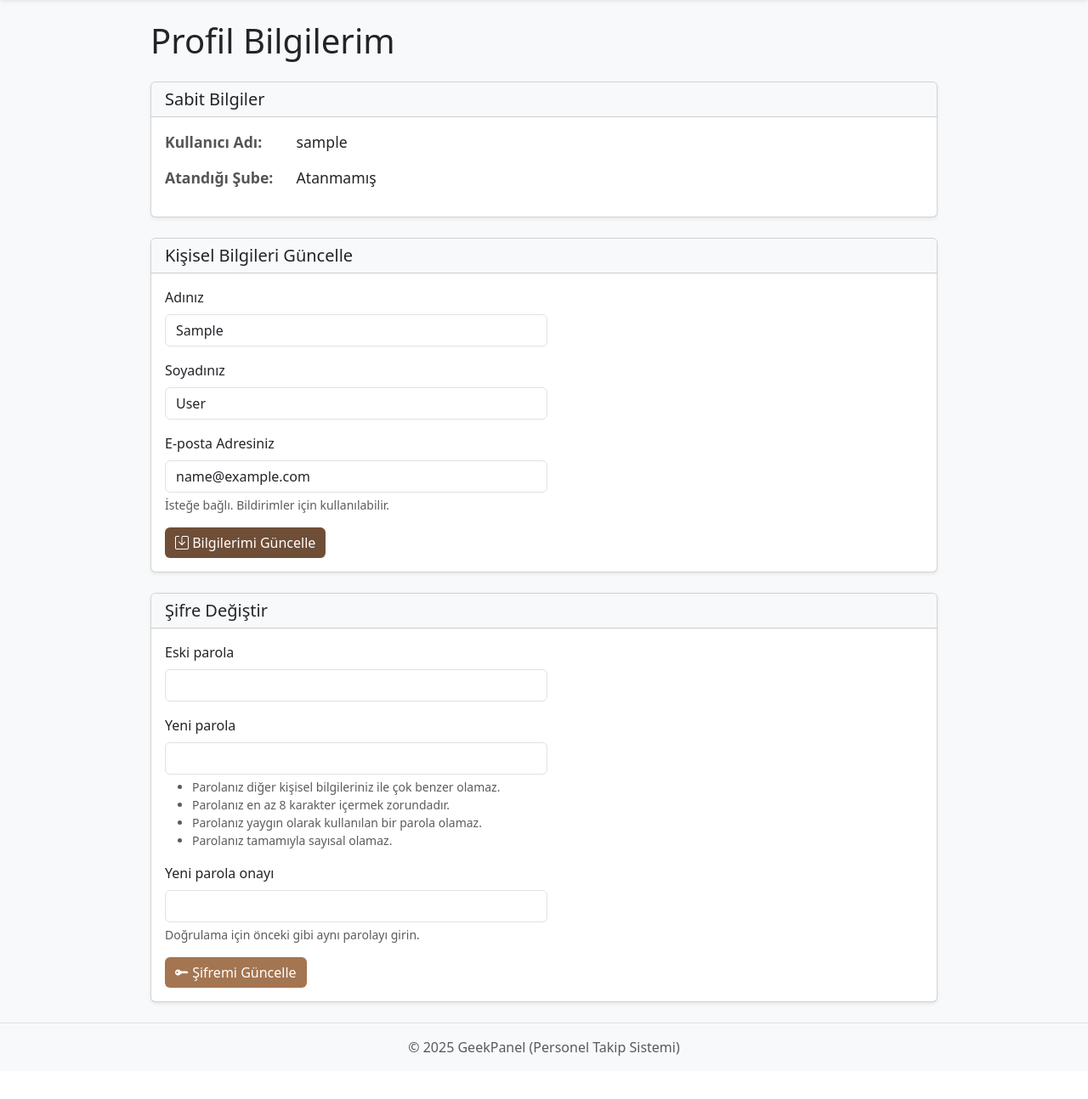
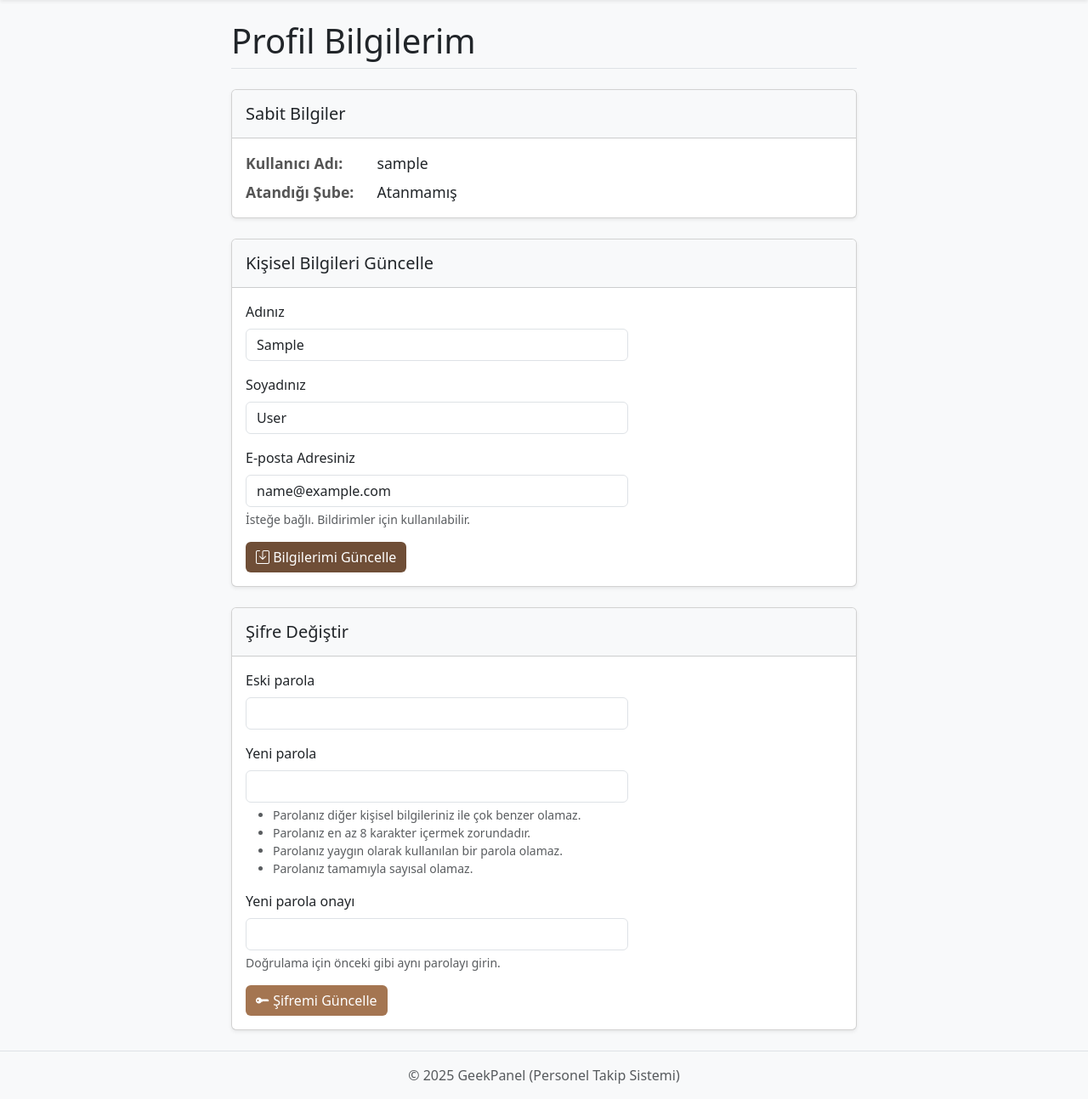
Before and after one commit to mCglawyer/personel-takip-sistemi, a Django app: page /app/profile/ in a window 1280 px wide. Shown: the part 56-1350 px from the top of the page at 85% size. Before the commit the page ends 1299 px from the top, so only its background shows below. Run offline with Django 5.2, Linux system fonts and the light colour scheme; the visitor is signed in with stand-in values (Sample User, id 1).

Commit message:
Apply Bootstrap coffee theme to profile.html

```diff
--- a/templates/profile.html
+++ b/templates/profile.html
@@ -1,11 +1,12 @@
-{% extends 'base.html' %}
+{% extends 'base.html' %} {# Ana kahve temalı şablonu kullan #}
 {% load static %}
 
+{# Sayfa başlığını base.html'e gönder #}
 {% block title %}Profilim - {{ user.username }}{% endblock %}
 
 {% block head_styles %}
 <style>
-    /* Form alanlarını biraz daha dar tutmak için */
+    /* Form alanlarını biraz daha dar tutmak için (isteğe bağlı) */
     .form-control {
         max-width: 450px;
     }
@@ -22,30 +23,32 @@
 
 {% block content %}
 <div class="row justify-content-center">
-    <div class="col-lg-10">
+    <div class="col-lg-10 col-xl-8">
 
-        <h1 class="mb-4">Profil Bilgilerim</h1>
+        <h1 class="mb-4 border-bottom pb-2">Profil Bilgilerim</h1>
 
         <div class="card shadow-sm mb-4">
-            <div class="card-header bg-light">
+            <div class="card-header bg-light py-3">
                 <h2 class="h5 mb-0">Sabit Bilgiler</h2>
             </div>
             <div class="card-body profile-info">
-                <p><strong>Kullanıcı Adı:</strong> {{ user.username }}</p>
-                <p><strong>Atandığı Şube:</strong> {{ profile.branch.name|default:"Atanmamış" }}</p>
+                <p class="mb-2"><strong>Kullanıcı Adı:</strong> {{ user.username }}</p>
+                <p class="mb-0"><strong>Atandığı Şube:</strong> {{ profile.branch.name|default:"Atanmamış" }}</p>
             </div>
         </div>
 
         <div class="card shadow-sm mb-4">
-            <div class="card-header bg-light">
+            <div class="card-header bg-light py-3">
                 <h2 class="h5 mb-0">Kişisel Bilgileri Güncelle</h2>
             </div>
             <div class="card-body">
                 <form method="POST">
                     {% csrf_token %}
                     {# user_form (Ad, Soyad, E-posta) #}
+                    {# Formu Bootstrap'e uygun hale getirelim #}
                     <div class="mb-3">
                         <label for="{{ user_form.first_name.id_for_label }}" class="form-label">{{ user_form.first_name.label }}</label>
+                        {# forms.py'da eklediğimiz 'form-control' class'ı burada kullanılacak #}
                         {{ user_form.first_name }}
                         {% if user_form.first_name.errors %}<div class="invalid-feedback d-block">{{ user_form.first_name.errors.as_text }}</div>{% endif %}
                     </div>
@@ -57,36 +60,54 @@
                     <div class="mb-3">
                         <label for="{{ user_form.email.id_for_label }}" class="form-label">{{ user_form.email.label }}</label>
                         {{ user_form.email }}
-                        {% if user_form.email.help_text %}<div class="form-text">{{ user_form.email.help_text }}</div>{% endif %}
+                        {% if user_form.email.help_text %}<div class="form-text text-muted">{{ user_form.email.help_text|safe }}</div>{% endif %}
                         {% if user_form.email.errors %}<div class="invalid-feedback d-block">{{ user_form.email.errors.as_text }}</div>{% endif %}
                     </div>
 
+                    {# Yeni kahve butonu stilini kullan #}
                     <button type="submit" name="update_profile" class="btn btn-coffee"><i class="bi bi-save"></i> Bilgilerimi Güncelle</button>
                 </form>
             </div>
         </div>
 
         <div class="card shadow-sm">
-            <div class="card-header bg-light">
+            <div class="card-header bg-light py-3">
                 <h2 class="h5 mb-0">Şifre Değiştir</h2>
             </div>
             <div class="card-body">
                 <form method="POST">
                     {% csrf_token %}
                     {# password_form (Eski, Yeni, Yeni Tekrar) #}
-                    {# Formdaki her alan (p) için döngü #}
+                    {# Formu Bootstrap'e uygun hale getirelim #}
                     {% for field in password_form %}
                         <div class="mb-3">
                             <label for="{{ field.id_for_label }}" class="form-label">{{ field.label }}</label>
                             {# Alanı manuel olarak render edip class ekleyelim #}
                             <input type="{{ field.field.widget.input_type }}" name="{{ field.name }}" id="{{ field.id_for_label }}"
-                                   class="form-control" {% if field.field.required %}required{% endif %}>
+                                   class="form-control" autocomplete="{% if 'old_password' in field.name %}current-password{% else %}new-password{% endif %}"
+                                   {% if field.field.required %}required{% endif %}>
 
-                            {% if field.help_text %}<div class="form-text">{{ field.help_text|safe }}</div>{% endif %}
-                            {% if field.errors %}<div class="invalid-feedback d-block">{{ field.errors.as_text }}</div>{% endif %}
+                            {% if field.help_text %}<div class="form-text text-muted">{{ field.help_text|safe }}</div>{% endif %}
+                            {# Hata mesajları için (ul.errorlist yerine) #}
+                            {% if field.errors %}
+                                <div class="invalid-feedback d-block">
+                                    {% for error in field.errors %}
+                                        <span>{{ error }}</span><br>
+                                    {% endfor %}
+                                </div>
+                            {% endif %}
                         </div>
                     {% endfor %}
+                    {# Formun genel hataları (varsa) #}
+                    {% if password_form.non_field_errors %}
+                        <div class="alert alert-danger">
+                            {% for error in password_form.non_field_errors %}
+                                <span>{{ error }}</span><br>
+                            {% endfor %}
+                        </div>
+                    {% endif %}
 
+                    {# Yeni açık kahve butonu stilini kullan #}
                     <button type="submit" name="change_password" class="btn btn-coffee-light"><i class="bi bi-key-fill"></i> Şifremi Güncelle</button>
                 </form>
             </div>
```
